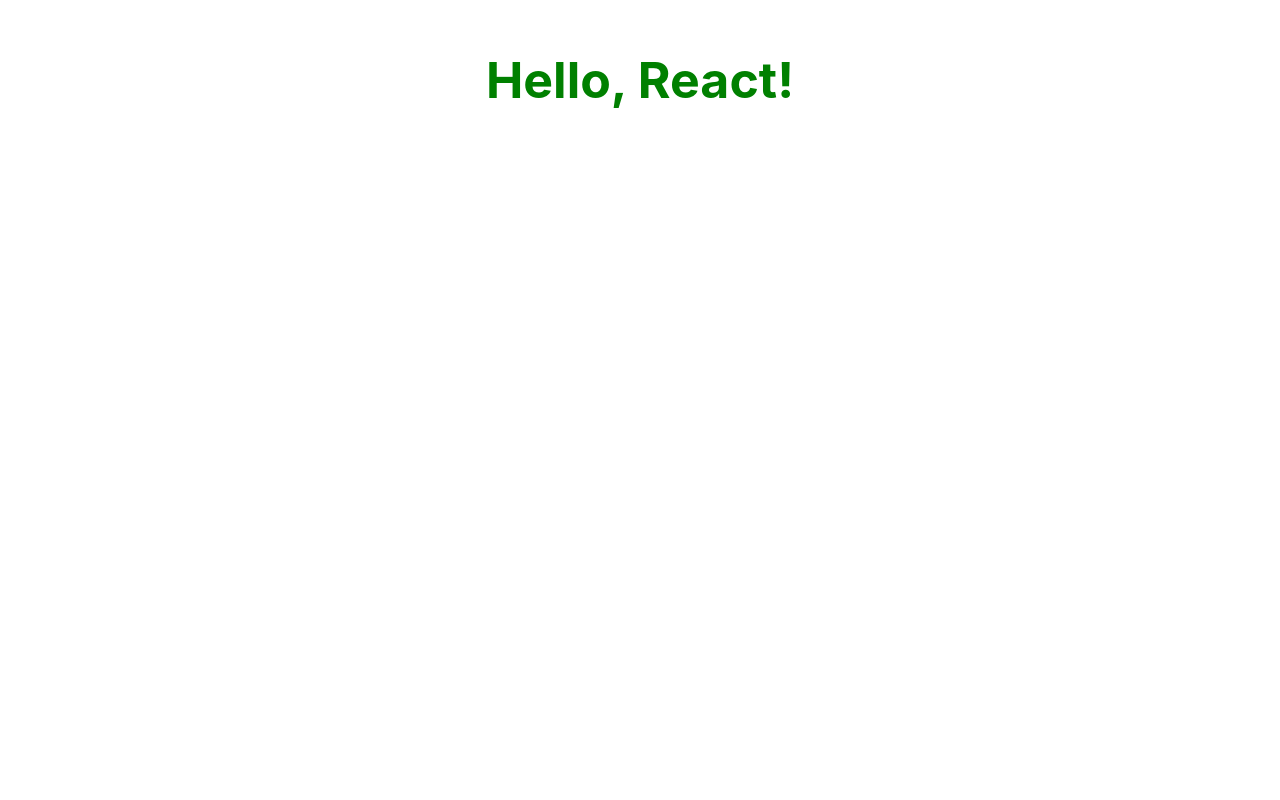
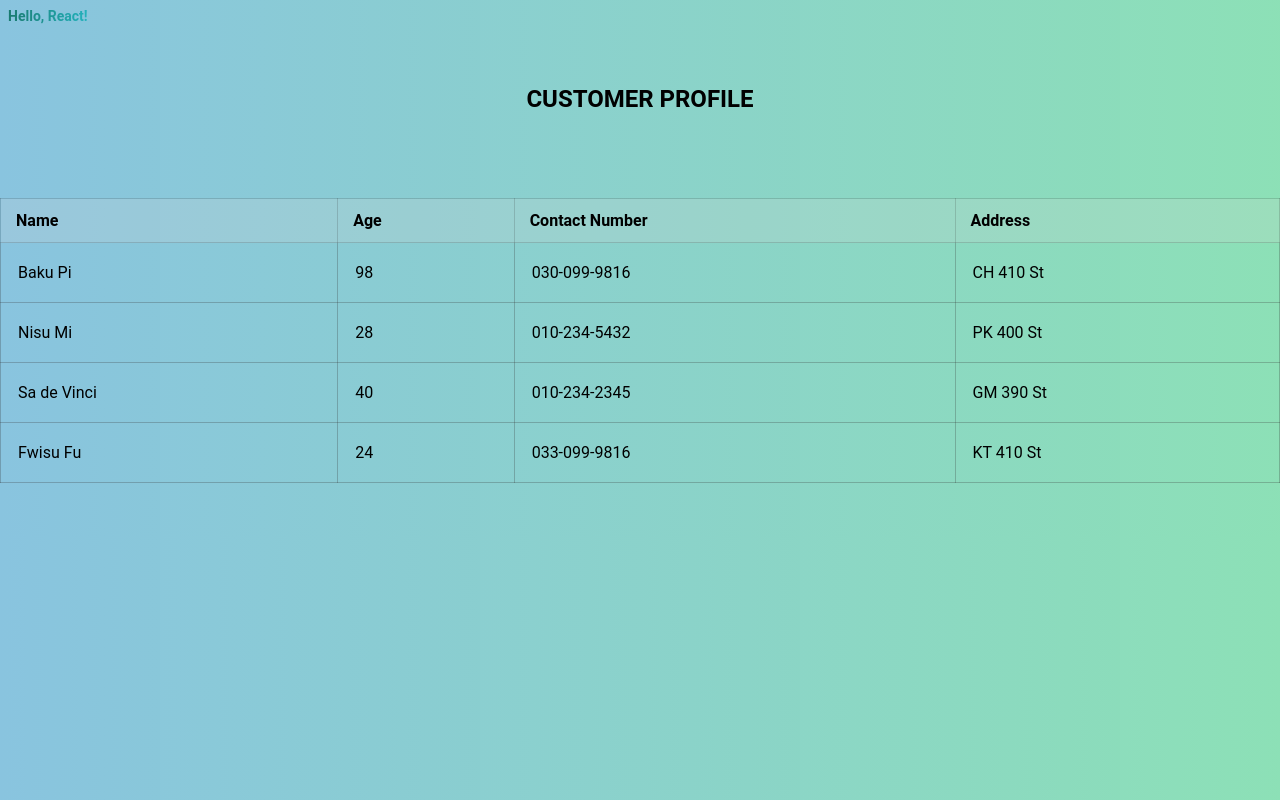
Before and after one commit to Twisu009/Week-1, a React (Create React App) app: page / in a window 1280 px wide. Built offline with nearby package versions, Linux system fonts and the light colour scheme.

Commit message:
css chnges-Task2

```diff
--- a/src/App.css
+++ b/src/App.css
@@ -1,38 +1,49 @@
-.App {
-  text-align: center;
+table {
+  width: 100%;
+  border-collapse: collapse; /* Remove spacing between cells */
+  margin-top: 20px;
+  border-radius: 10px; /* Add a border-radius for a slight curve */
+  border: 1px solid rgba(46, 43, 43, 0.178); /* Add a border around the table */
 }
 
-.App-logo {
-  height: 40vmin;
-  pointer-events: none;
+/* Style for table head cells */
+th {
+  padding: 12px 15px;
+  text-align: left;
+  border: 1px solid rgba(46, 43, 43, 0.178); /* Add borders around table head cells */
+  background-color: rgba(223, 209, 209, 0.185); /* Transparent white background */
 }
 
-@media (prefers-reduced-motion: no-preference) {
-  .App-logo {
-    animation: App-logo-spin infinite 20s linear;
-  }
+/* Style for table content cells */
+td {
+  padding: 20px 17px;
+  text-align: left;
+  border: 1px solid rgba(46, 43, 43, 0.26); /* Add borders around table content cells */
 }
 
-.App-header {
-  background-color: #282c34;
-  min-height: 100vh;
-  display: flex;
-  flex-direction: column;
-  align-items: center;
-  justify-content: center;
-  font-size: calc(10px + 2vmin);
-  color: white;
+/* Style for the table header */
+h1 {
+  font-size: 24px;
+  color: black;
+  text-align: center;
+  padding: 65px;
+  margin-top: 20px;
 }
 
-.App-link {
-  color: #61dafb;
+/* Style for the popup */
+p {
+  font-size: 16px;
+  color: rgb(3, 5, 5);
+  text-align: justify;
+  margin-top: 20px;
+  padding: 8px;
 }
 
-@keyframes App-logo-spin {
-  from {
-    transform: rotate(0deg);
-  }
-  to {
-    transform: rotate(360deg);
-  }
+/* Background gradient for the body */
+body {
+  background: -webkit-linear-gradient(left, #6cb3c083, #4bb9a16b);
+  background: linear-gradient(to right, #2592c48a, #25c47586);
+  font-family: 'Roboto', sans-serif;
+  margin: 0;
+  padding: 0;
 }
--- a/src/App.tsx
+++ b/src/App.tsx
@@ -1,14 +1,110 @@
-import React from 'react';
+import { useState } from 'react';
 import './App.css';
 import HelloReact from './HelloReact';
+import CustomerProfile from './CustomerProfile';
 
 function App() {
+
+  //defining dummy datas
+  const Customers = [
+
+    {
+    id: 1,
+    name: "Baku Pi",
+    age: 98,
+    contact: "030-099-9816",
+    address: "CH 410 St",
+  },
+
+  {
+    id: 2,
+    name: "Nisu Mi",
+    age: 28,
+    contact: "010-234-5432",
+    address: "PK 400 St",
+  },
+
+  {
+    id: 3,
+    name: "Sa de Vinci",
+    age: 40,
+    contact: "010-234-2345",
+    address: "GM 390 St",
+  },
+
+  {
+    id: 4,
+    name: "Fwisu Fu",
+    age: 24,
+    contact: "033-099-9816",
+    address: "KT 410 St",
+  },
+
+
+];
+
+//State to manage the selected customer and modal visibility
+const [selectedCustomer, setselectedCustomer]= useState<any | null>(null);
+const [open, setOpen] = useState(false);
+
+//Function to handle row click and open the modal
+const handleTableRowClick = (customer: any) => {
+  setselectedCustomer(customer);
+  setOpen(true); //sHOWS the modal
+};
+
+//Function to close the modal
+const handleCloseModal = () => {
+  setOpen(false); //Hides the modal
+};
+
+
   return (
 
     <div className="App">
+
+      <b><h1>CUSTOMER PROFILE</h1></b>
+
+      <table>
+
+        <thead>
+          <tr>
+            <th>Name</th>
+            <th>Age</th>
+            <th>Contact Number</th>
+            <th>Address</th>
+          </tr>
+        </thead>
+
+        <tbody>
+          {Customers.map((customer) => (
+            <tr
+            key= {customer.id}
+            onClick={() => handleTableRowClick(customer)} //handles row click event
+            >
+
+              <td>{customer.name}</td>
+              <td>{customer.age}</td>
+              <td>{customer.contact}</td>
+              <td>{customer.address}</td>
+            </tr>
+          ))}
+        </tbody>
+
+      </table>
+
+      {selectedCustomer && (
+      <CustomerProfile
+        customer={selectedCustomer}
+        open={open} // To control modal visibility
+        onCancel={handleCloseModal}
+        />
+      )}
+
         <p>
           <HelloReact/>
         </p>
+
     </div>
 
   );
--- /dev/null
+++ b/src/CustomerProfile.tsx
@@ -0,0 +1,34 @@
+import React from 'react';
+import { Modal } from 'antd';
+
+
+const CustomerProfile: React.FC<any> = (props) => {
+    const{name, age, contact, address} = props.customer;
+    return(
+
+        <Modal
+        title = "CUSTOMER DETAILS"
+        open = {props.open}
+        onCancel = {props.onCancel}
+        footer = {null} //removes cancel and Ok button from the popup
+        >
+
+            <div style={{ marginBottom: '16px' }}>
+            <p><strong>Name:</strong> {name}</p>
+            </div>
+            <div style={{ marginBottom: '16px' }}>
+            <p><strong>Age:</strong> {age}</p>
+            </div>
+            <div style={{ marginBottom: '16px' }}>
+            <p><strong>Contact Number:</strong> {contact}</p>
+            </div>
+            <div>
+            <p><strong>Address:</strong> {address}</p>
+            </div>
+
+        </Modal>
+
+    );
+};
+
+export default CustomerProfile;
--- a/src/HelloReact.tsx
+++ b/src/HelloReact.tsx
@@ -3,8 +3,16 @@
 
 const HelloReact: React.FC = () => {
     return(
-        <div>
-           <p style={{fontSize: '50px', color: 'green'}}>
+        <div style={{ position: 'absolute', top: '0', left: '0' }}>
+
+            <p style={{
+                fontSize: '14px',
+                textAlign: 'left',
+                margin: '0',
+                backgroundImage: 'linear-gradient(to right, #187568, #25b7c4)',
+                WebkitBackgroundClip: 'text',
+                color: 'transparent'
+            }}>
 
            <b>Hello, React!</b>
 
```
